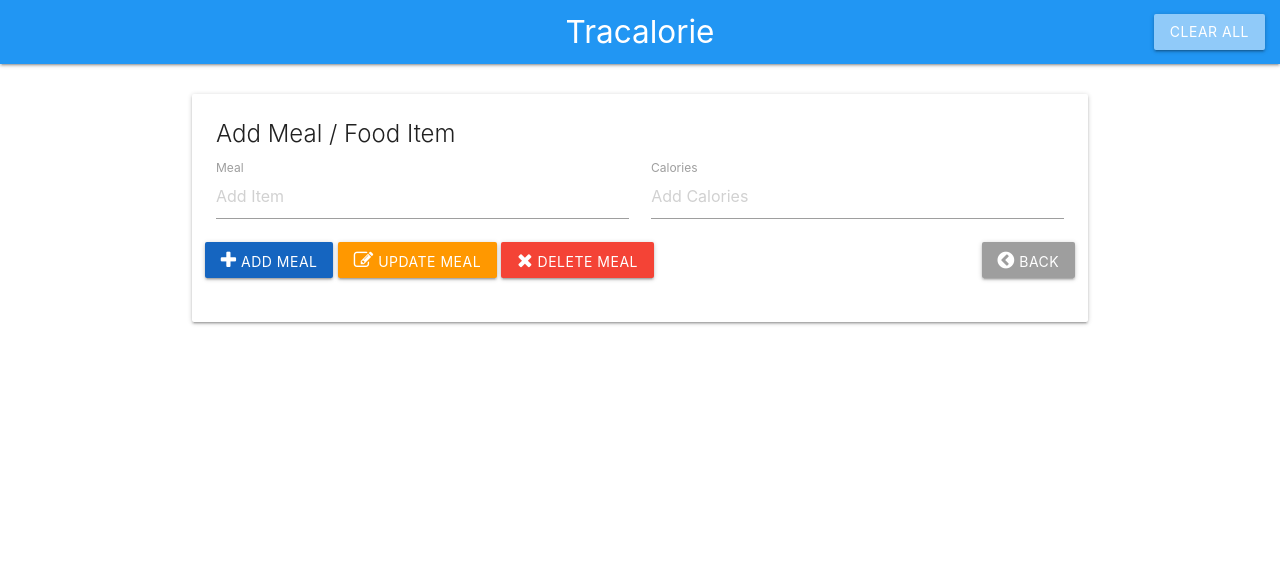
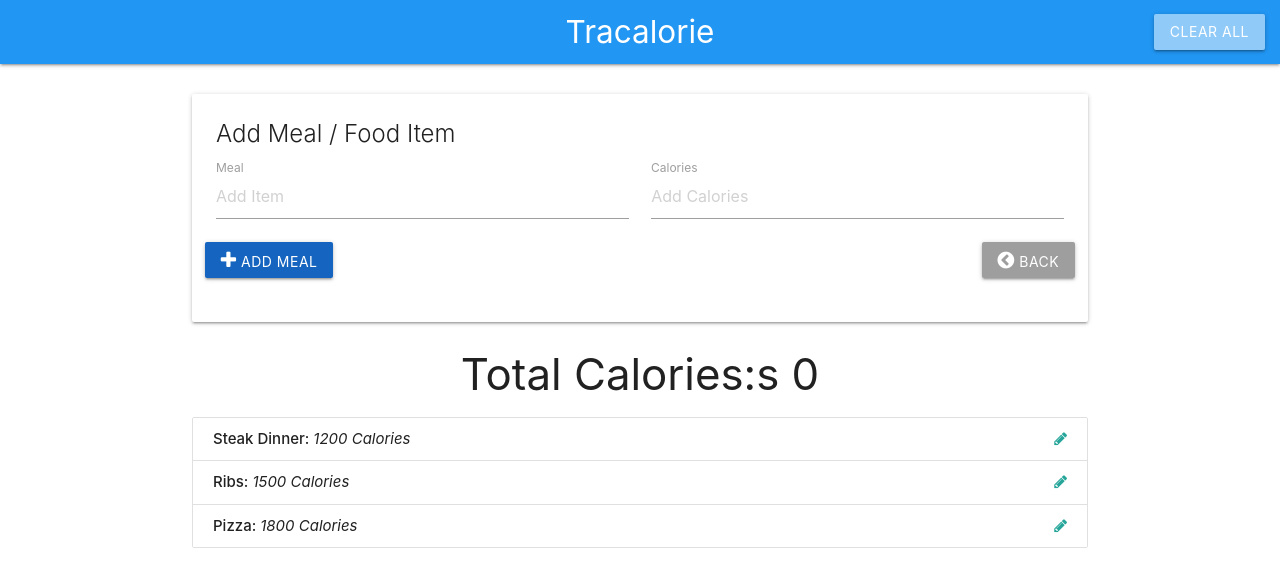
Before and after one commit to haloos/tracalorie, a plain HTML site: page index.html in a window 1280 px wide. Drawn offline with nearby package versions, Linux system fonts and the light colour scheme.

Commit message:
Added AI

```diff
--- a/index.html
+++ b/index.html
@@ -9,6 +9,7 @@
   <title>Tracalorie | Meal & Calorie Tracker</title>
 </head>
 <body>
+  <!-- NavBar -->
   <nav>
       <div class="nav-wrapper blue">
           <div class="container"></div>
@@ -22,6 +23,7 @@
   <br>
 
   <div class="container">
+    <!-- Form Card -->
     <div class="card">
       <div class="card-content">
         <span class="card-title">Add Meal / Food Item</span>
@@ -36,15 +38,38 @@
               <label for="item-calories">Calories</label>
             </div>
             <button class="add-btn btn blue darken-3"><i class="fa fa-plus"></i>  Add Meal</button>
-            <button class="update-btn btn orange"><i class="fa fa-pencil-square-o"></i> Update Meal</button>
-            <button class="delete-btn btn red"><i class="fa fa-remove"></i> Delete Meal</button>
+            <!-- <button class="update-btn btn orange"><i class="fa fa-pencil-square-o"></i> Update Meal</button>
+            <button class="delete-btn btn red"><i class="fa fa-remove"></i> Delete Meal</button> -->
             <button class="back-btn btn grey pull-right"><i class="fa fa-chevron-circle-left"></i> Back</button>
           </div>
-
-
         </form>
       </div>
     </div>
+
+    <!-- Calorie Count -->
+    <h3 class="center-align">Total Calories:s <pan class="total-calories">0</pan></h3 >
+
+      <!-- Item List -->
+      <ul id="item-list" class="collection">
+          <li class="collection-item" id="item-0">
+              <strong>Steak Dinner: </strong> <em>1200 Calories</em>
+              <a href="#" class="secondary-content">
+                <i class="fa fa-pencil"></i>
+          </a>
+        </li>
+        <li class="collection-item" id="item-0">
+            <strong>Ribs: </strong> <em>1500 Calories</em>
+            <a href="#" class="secondary-content">
+            <i class="fa fa-pencil"></i>
+            </a>
+          </li>
+          <li class="collection-item" id="item-0">
+              <strong>Pizza: </strong> <em>1800 Calories</em>
+              <a href="#" class="secondary-content">
+                <i class="fa fa-pencil"></i>
+              </a>
+            </li>
+      </ul>
   </div>
 
 
```
